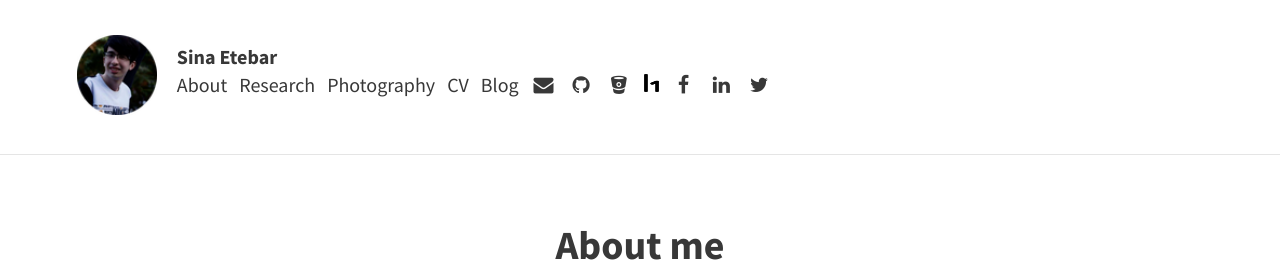
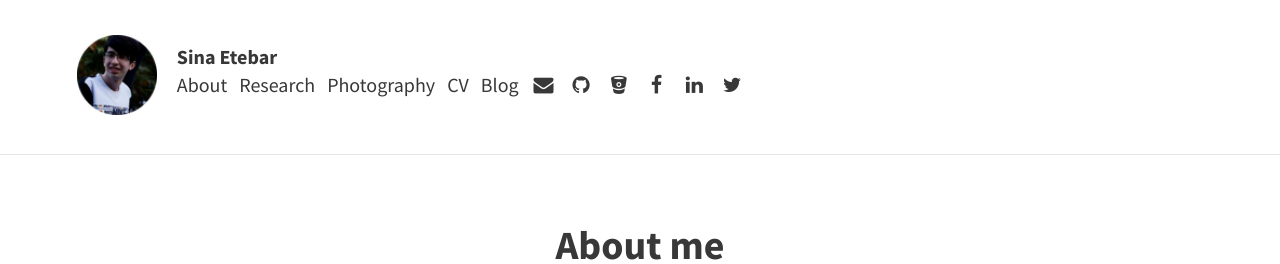
Before and after one commit to SinaEtebar/Website, a Jekyll site: the page built from index.html, in a window 1280 px wide. Shown: the top 264 px of the page. Built offline with Jekyll 4.4.1, drawn with Linux system fonts in a browser that asks for light colours; the list of posts is cut into pages by our own code.

Commit message:
Update icons.html

```diff
--- a/_includes/icons.html
+++ b/_includes/icons.html
@@ -30,13 +30,6 @@
 	</a>
 </li>
 {% endif %}
-{% if site.theme_settings.hackerone %}
-<li>
-	<a href="{{ site.theme_settings.hackerone }}" title="{{ site.theme_settings.str_follow_on }} Hackerone">
-		<img class="h1" src="assets/img/h1.png" width="15" height="18"/>
-	</a>
-</li>
-{% endif %}
 {% if site.theme_settings.facebook %}
 <li>
 	<a href="https://www.facebook.com/{{ site.theme_settings.facebook }}" title="{{ site.theme_settings.str_follow_on }} Facebook">
```
